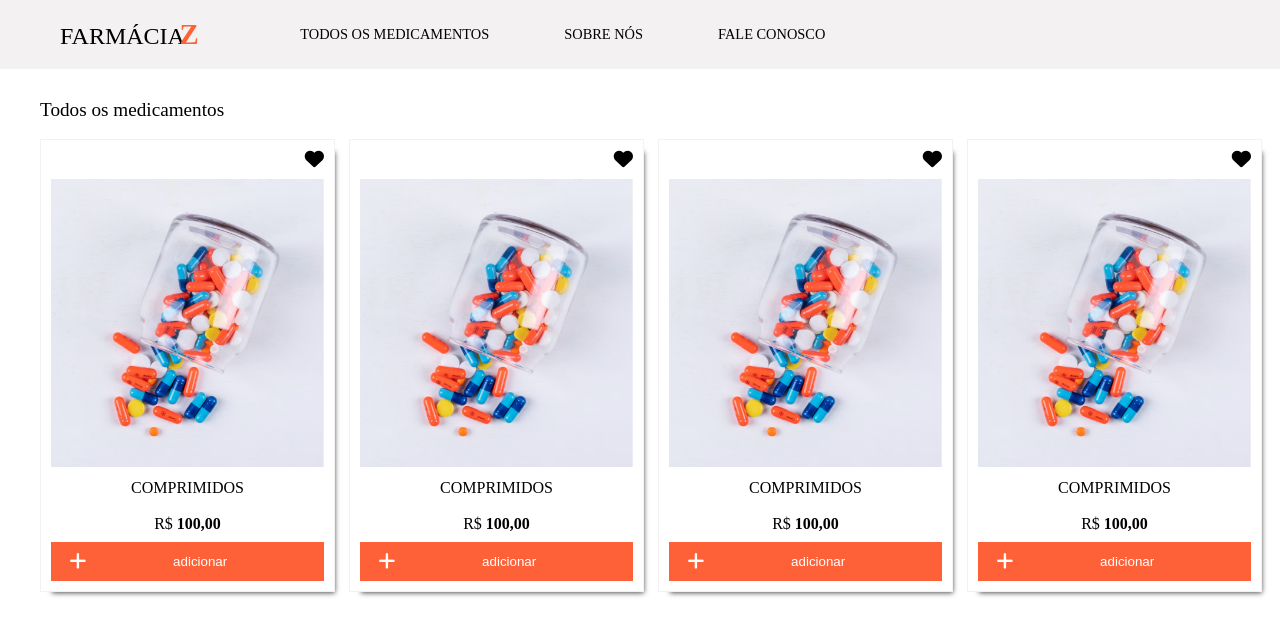
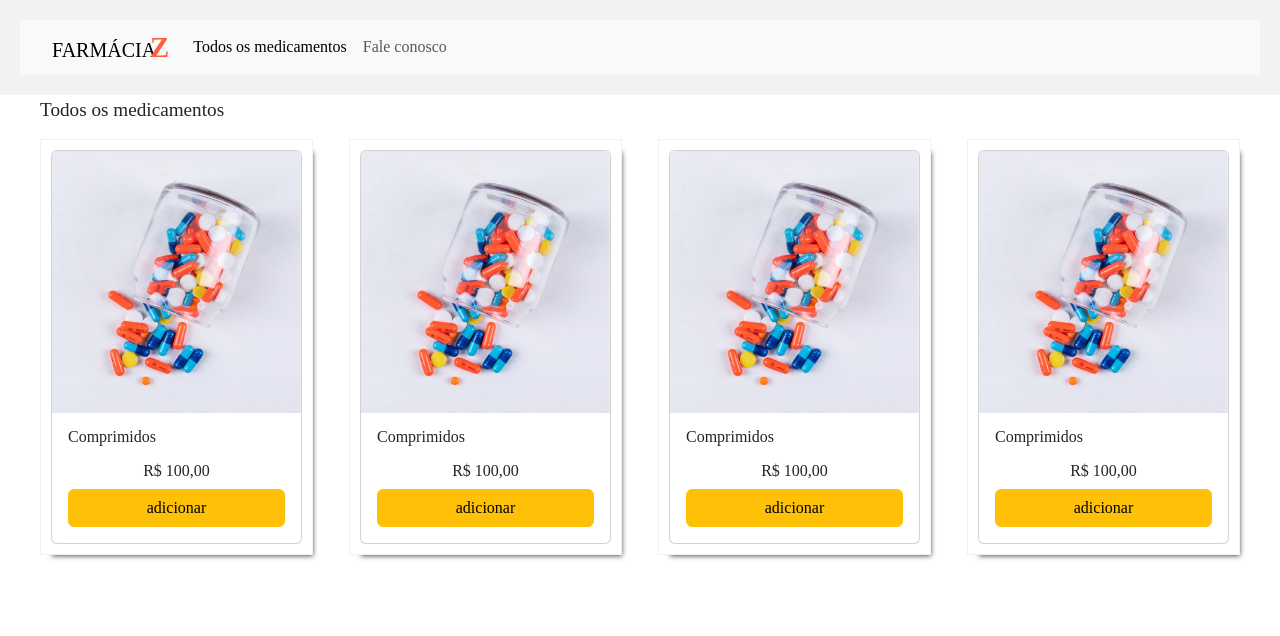
Before and after one commit to leorjr/mini_projeto_lista, a plain HTML site: page index.html in a window 1280 px wide. Drawn offline with nearby package versions, Linux system fonts and the light colour scheme.

Commit message:
feat:[M1S03] Ex 9 - [Bootstrap] Configurar o Bootstrap no projeto

```diff
--- a/index.html
+++ b/index.html
@@ -5,90 +5,80 @@
     <meta http-equiv="X-UA-Compatible" content="IE=edge">
     <meta name="viewport" content="width=device-width, initial-scale=1.0">
     <title>Lista de Medicamentos</title>
+    <link href="https://cdn.jsdelivr.net/npm/bootstrap@5.3.0/dist/css/bootstrap.min.css" rel="stylesheet" integrity="sha384-9ndCyUaIbzAi2FUVXJi0CjmCapSmO7SnpJef0486qhLnuZ2cdeRhO02iuK6FUUVM" crossorigin="anonymous">
     <link rel="stylesheet" href="./style.css">
     <script src="https://kit.fontawesome.com/29fc350c4f.js" crossorigin="anonymous"></script>
 </head>
 <body>
     <header>
-        <div>
-            <h1>
+        <nav class="navbar navbar-expand-lg bg-body-tertiary">
+            <div class="container-fluid">
+                <h1 class="navbar-brand">
                     <a href="./index.html">Farmácia <span>Z</span></a>
                 </h1>
-            <nav>
-                <ul>
-                    <li>
-                        <a href="index.html">Todos os medicamentos</a>
+              <button class="navbar-toggler" type="button" data-bs-toggle="collapse" data-bs-target="#navbarSupportedContent" aria-controls="navbarSupportedContent" aria-expanded="false" aria-label="Toggle navigation">
+                <span class="navbar-toggler-icon"></span>
+              </button>
+              <div class="collapse navbar-collapse" id="navbarSupportedContent">
+                <ul class="navbar-nav me-auto mb-2 mb-lg-0">
+                  <li class="nav-item">
+                    <a class="nav-link active" aria-current="page" href="index.html">Todos os medicamentos</a>
                   </li>
-                    <li>Sobre nós</li>
-                    <li>
-                        <a href="contato.html">Fale conosco</a>
+                  <li class="nav-item">
+                    <a class="nav-link" href="contato.html">Fale conosco</a>
                   </li>
                 </ul>
+              </div>
+            </div>
           </nav>
-        </div>
     </header>
     <main>
         <section id="listagem">
             <h2>Todos os medicamentos</h2>
             <ul>
                 <li>
-                    <div>
-                        <i class="fa-solid fa-heart"></i>
-                        <figure>
-                            <img src="./images/comprimidos.png" alt="comprimidos">
-                        </figure>
-                        <p>Comprimidos</p>
-                        <p>R$ <span>100,00</span></p>
-                        <button>
-                            <i class="fa-solid fa-plus"></i>
-                            <p>adicionar</p>
-                        </button>
+                    <div class="card">
+                        <img src="./images/comprimidos.png" class="card-img-top" alt="...">
+                        <div class="card-body">
+                          <h5 class="card-title">Comprimidos</h5>
+                          <p class="card-text">R$ 100,00</p>
+                          <a href="#" class="btn btn-warning">adicionar</a>
+                        </div>
                       </div>
                 </li>
                 <li>
-                    <div>
-                        <i class="fa-solid fa-heart"></i>
-                        <figure>
-                            <img src="./images/comprimidos.png" alt="comprimidos">
-                        </figure>
-                        <p>Comprimidos</p>
-                        <p>R$ <span>100,00</span></p>
-                        <button>
-                            <i class="fa-solid fa-plus"></i>
-                            <p>adicionar</p>
-                        </button>
+                    <div class="card">
+                        <img src="./images/comprimidos.png" class="card-img-top" alt="...">
+                        <div class="card-body">
+                          <h5 class="card-title">Comprimidos</h5>
+                          <p class="card-text">R$ 100,00</p>
+                          <a href="#" class="btn btn-warning">adicionar</a>
+                        </div>
                       </div>
                 </li>
                 <li>
-                    <div>
-                        <i class="fa-solid fa-heart"></i>
-                        <figure>
-                            <img src="./images/comprimidos.png" alt="comprimidos">
-                        </figure>
-                        <p>Comprimidos</p>
-                        <p>R$ <span>100,00</span></p>
-                        <button>
-                            <i class="fa-solid fa-plus"></i>
-                            <p>adicionar</p>
-                        </button>
+                    <div class="card">
+                        <img src="./images/comprimidos.png" class="card-img-top" alt="...">
+                        <div class="card-body">
+                          <h5 class="card-title">Comprimidos</h5>
+                          <p class="card-text">R$ 100,00</p>
+                          <a href="#" class="btn btn-warning">adicionar</a>
+                        </div>
                       </div>
                 </li>
                 <li>
-                    <div>
-                        <i class="fa-solid fa-heart"></i>
-                        <figure>
-                            <img src="./images/comprimidos.png" alt="comprimidos">
-                        </figure>
-                        <p>Comprimidos</p>
-                        <p>R$ <span>100,00</span></p>
-                        <button>
-                            <i class="fa-solid fa-plus"></i>
-                            <p>adicionar</p>
-                        </button>
+                    <div class="card">
+                        <img src="./images/comprimidos.png" class="card-img-top" alt="...">
+                        <div class="card-body">
+                          <h5 class="card-title">Comprimidos</h5>
+                          <p class="card-text">R$ 100,00</p>
+                          <a href="#" class="btn btn-warning">adicionar</a>
+                        </div>
                       </div>
                 </li>
             </ul>
         </section>
     </main>
+    <script src="https://cdn.jsdelivr.net/npm/bootstrap@5.3.0/dist/js/bootstrap.bundle.min.js" integrity="sha384-geWF76RCwLtnZ8qwWowPQNguL3RmwHVBC9FhGdlKrxdiJJigb/j/68SIy3Te4Bkz" crossorigin="anonymous"></script>
 </body>
 </html>
```
Also changed, not shown: contato.html (+55 -47 lines). Lines whose indentation alone changed are shown as unchanged.
